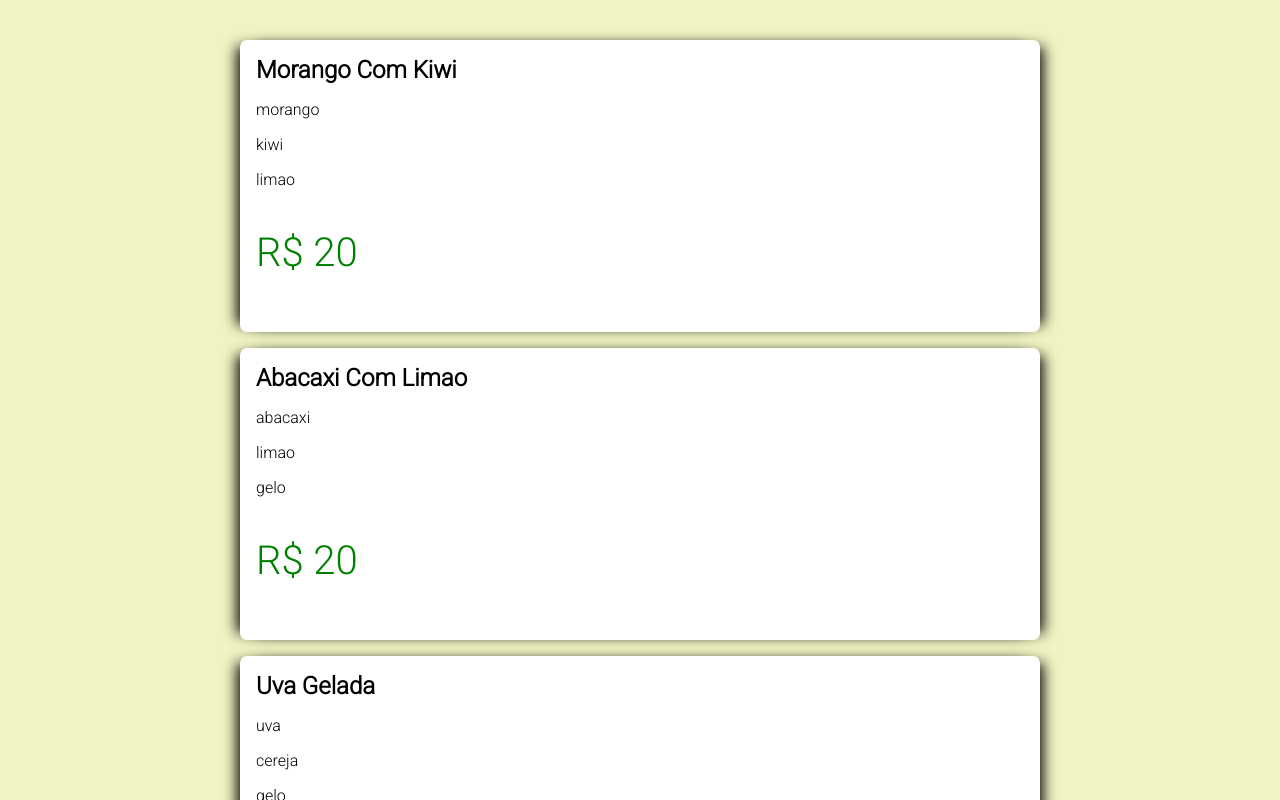
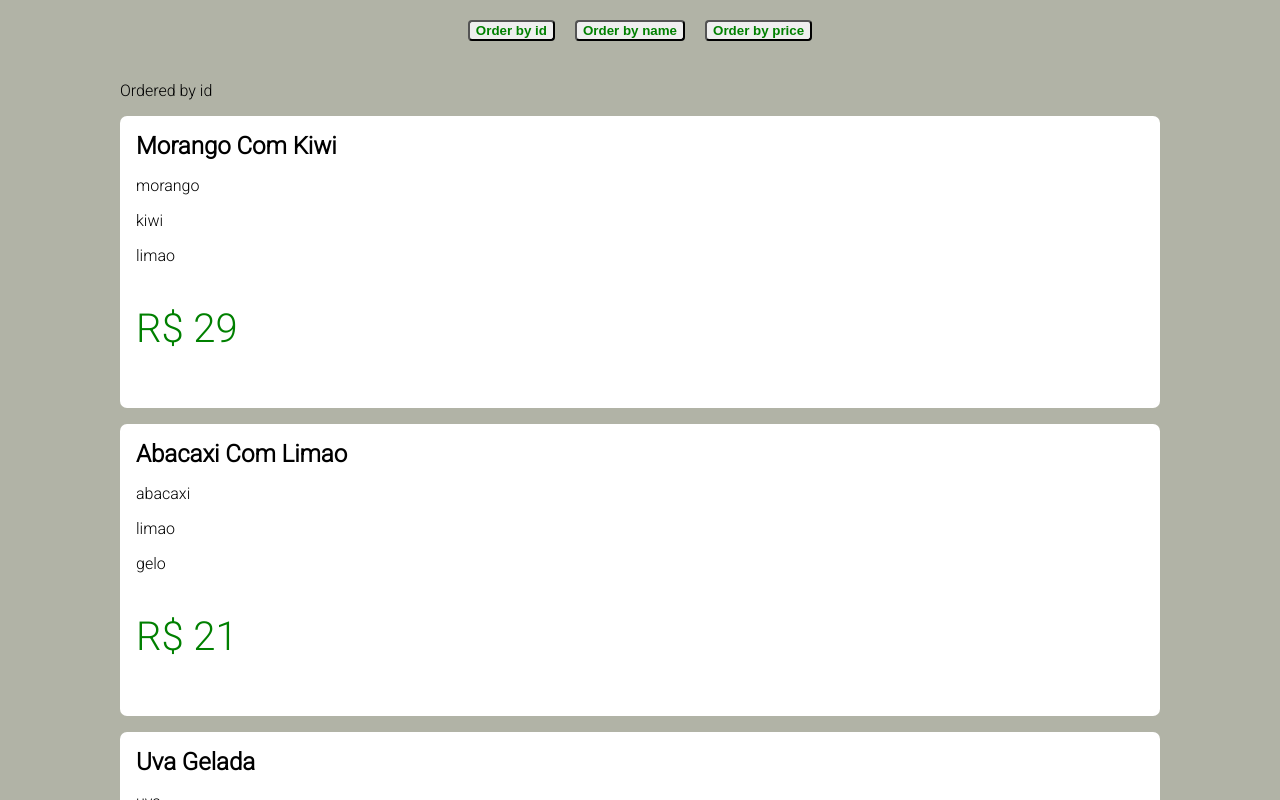
Before and after one commit to netosilveira/shrlk, a Vue app: page / in a window 1280 px wide. Shown: the top 800 px of the page. Built offline with nearby package versions, Linux system fonts and the light colour scheme.

Commit message:
order buttons added

```diff
--- a/src/App.vue
+++ b/src/App.vue
@@ -1,32 +1,76 @@
 <template>
-<div class="app">
-  <JuiceList :juices="juices" />
+  <div class="app">
+    <header>
+      <div class="order">
+        <button @click="handleClick('id')">Order by id</button>
+        <button @click="handleClick('name')">Order by name</button>
+        <button @click="handleClick('price')">Order by price</button>
+      </div>
+    </header>
+    <JuiceList :juices="juices" :order="order" />
   </div>
 </template>
 
 <script lang="ts">
-import { defineComponent, reactive, ref, toRefs} from 'vue';
-import Juice from './types/Juice';
-import JuiceList from './components/JuicesList.vue'
+import { defineComponent, reactive, ref, toRefs } from "vue";
+import Juice from "./types/Juice";
+import OrderTerm from "./types/OrderTerm";
+import JuiceList from "./components/JuicesList.vue";
+
 export default defineComponent({
-  name: 'App',
+  name: "App",
   components: { JuiceList },
   setup() {
     const juices = ref<Juice[]>([
-      { name: 'Morango com kiwi', flavors: ['morango', 'kiwi', 'limao'], price: 20, id: 1 },
-      { name: 'Abacaxi com limao', flavors: ['abacaxi', 'limao', 'gelo'], price: 20, id: 2 },
-      { name: 'Uva Gelada', flavors: ['uva', 'cereja', 'gelo'], price: 20, id: 3 }
-    ])
+      {
+        name: "Morango com kiwi",
+        flavors: ["morango", "kiwi", "limao"],
+        price: 29,
+        id: 1,
+      },
+      {
+        name: "Abacaxi com limao",
+        flavors: ["abacaxi", "limao", "gelo"],
+        price: 21,
+        id: 2,
+      },
+      {
+        name: "Uva Gelada",
+        flavors: ["uva", "cereja", "gelo"],
+        price: 40,
+        id: 3,
+      },
+    ]);
 
-    return { juices }
+    const order = ref<OrderTerm>("id");
+
+    const handleClick = (term: OrderTerm) => {
+      order.value = term;
+    };
+    return { juices, handleClick, order };
   },
-  methods: {
-    getJuice(name : string){
-      console.log(this.juices.find(juice => juice.name == name));
-    }
-  }
+  // methods: {
+  //   getJuice(name : string){
+  //     console.log(this.juices.find(juice => juice.name == name));
+  //   }
+  // }
 });
 </script>
 
 <style>
+header {
+  text-align: center;
+}
+
+header .order {
+  margin-top: 20px;
+}
+
+button {
+  margin: 0 10px;
+  color: green;
+  border-radius: 4px;
+  cursor: pointer;
+  font-weight: bold;
+}
 </style>
--- a/src/assets/global.css
+++ b/src/assets/global.css
@@ -2,5 +2,5 @@
 
 body{
     font-family: 'Roboto';
-    background: #f0f4c2;
+    background: #b1b3a6;
 }
--- a/src/components/JuicesList.vue
+++ b/src/components/JuicesList.vue
@@ -1,5 +1,6 @@
 <template>
     <div class="juice-list">
+        <p>Ordered by {{ order }}</p>
         <ul>
             <li v-for="juice in juices" :key="juice.id">
             <h2>{{ juice.name }}</h2>
@@ -13,12 +14,17 @@
 <script lang="ts">
 import { defineComponent, PropType} from 'vue'
 import Juice from '@/types/Juice'
+import OrderTerm from '@/types/OrderTerm'
 
 export default defineComponent({
     props: {
         juices: {
             required: true,
             type: Array as PropType<Juice[]>
+        },
+        order: {
+            required: true,
+            type: String as PropType<OrderTerm>
         }
     }
 })
@@ -26,7 +32,7 @@ export default defineComponent({
 
 <style scoped>
 .juice-list{
-    max-width: 100vh;
+    max-width: 130vh;
     margin: 40px auto;
 }
 
@@ -40,8 +46,6 @@ export default defineComponent({
     padding: 16px;
     margin: 16px 0 0 0;
     border-radius: 7px;
-    -webkit-box-shadow: -10px 0px 13px -7px #000000, 10px 0px 13px -7px #000000, 0px 0px 9px 0px rgba(0,0,0,0);
-    box-shadow: -10px 0px 13px -7px #000000, 10px 0px 13px -7px #000000, 0px 0px 9px 0px rgba(0,0,0,0);
 }
 
 .juice-list h2{
--- /dev/null
+++ b/src/types/OrderTerm.ts
@@ -0,0 +1,4 @@
+type OrderTerm = 'id' | 'name' | 'price'
+
+
+export default OrderTerm
```
